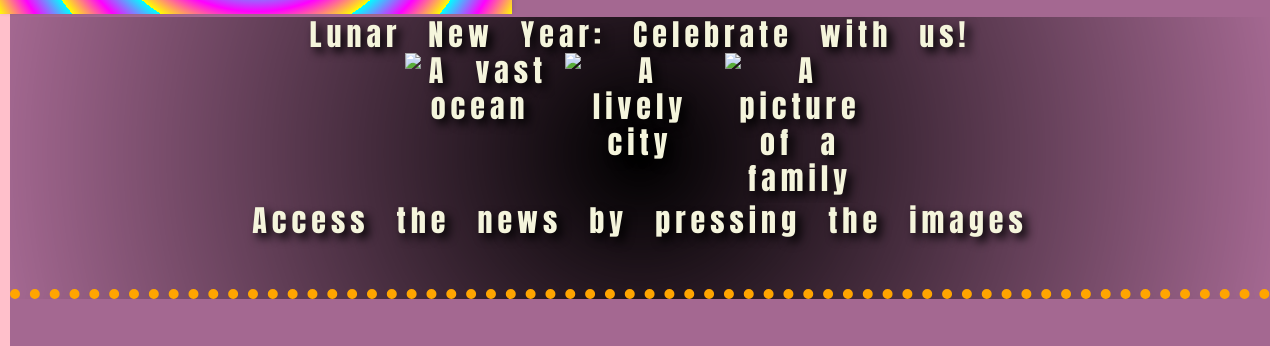
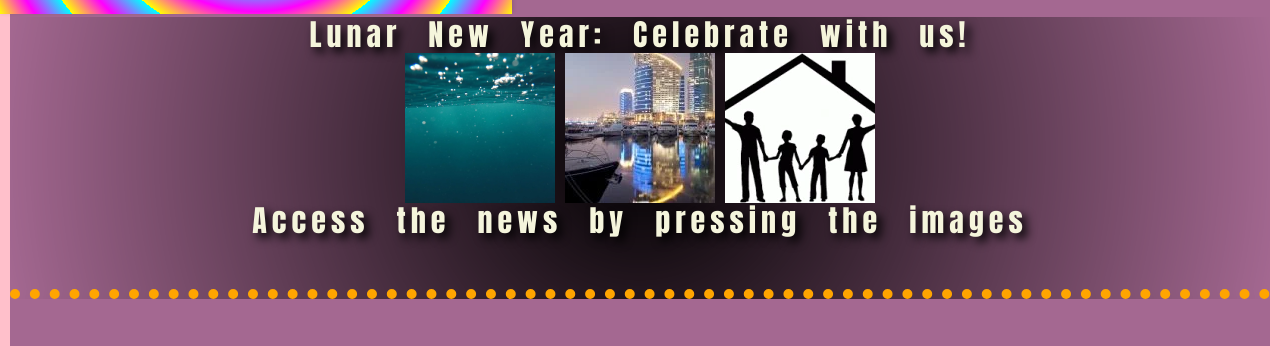
Before and after one commit to nilsishome/sjpi-accessibility-1, a plain HTML site: page index.html in a window 1280 px wide. Shown: the part 786-1132 px from the top of the page. Drawn offline with Linux system fonts and the light colour scheme; the site is published under a folder, as on GitHub Pages, so addresses that start at the root find nothing; grey boxes are pictures that could not be loaded.

Commit message:
Change absolute pathing to relative -> img(src)

```diff
--- a/index.html
+++ b/index.html
@@ -88,9 +88,9 @@ Det finns många sätt att göra en webbplats mer tillgänglig, till exempel att
 
         <!-- Bilder visas inte, varför? -->
         <div class="image-container">
-          <img src="/images/ocean.webp" alt="A vast ocean" />
-          <img src="/images/city.webp" alt="A lively city" />
-          <img src="/images/family.webp" alt="A picture of a family" />
+          <img src="images/ocean.webp" alt="A vast ocean" />
+          <img src="images/city.webp" alt="A lively city" />
+          <img src="images/family.webp" alt="A picture of a family" />
         </div>
 
         <p>Access the news by pressing the images</p>
```
